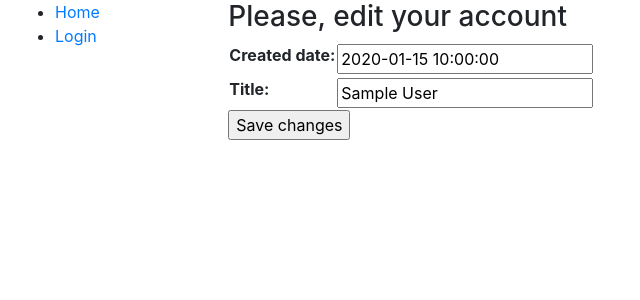
After one commit to hlorofilka/Mystash, a Django app: page /accounts/1/edit/ in a window 1280 px wide. The commit adds this page. Shown: the top 300 px of the page, without its empty margins (0-640 px from the left). Run offline with Django 3.2, Linux system fonts and the light colour scheme; tables that the repository leaves empty hold one stand-in row (values such as "Sample post"); some libraries are stand-ins or nearby versions.

Commit message:
CRUD accounts, upgrade Transaction

```diff
--- a/templates/base_generic.html
+++ b/templates/base_generic.html
@@ -19,6 +19,13 @@
           {% if user.is_authenticated %}
             <li>User: {{ user.get_username }}</li>
             <li><a href="{% url 'logout'%}?next={{request.path}}">Logout</a></li>
+            <p><b>Your accounts:</b> </p>
+            {% for account in accounts %}
+              <div><li>{{account.title}}<a class="btn btn-default" href="{% url 'account_update' pk=account.pk %}"><b>⟲</b></a><a class="btn btn-default" href="{% url 'account_delete' pk=account.pk %}"><b>X</b></a>
+              </li>
+            </div>
+            {% endfor %}
+            <p><a class="btn btn-default" href="{% url 'add_account'%}"><b>New account</b></a></p>
           {% else %}
             <li><a href="{% url 'login'%}?next={{request.path}}">Login</a></li>
           {% endif %}
--- a/transactions/admin.py
+++ b/transactions/admin.py
@@ -1,6 +1,7 @@
 from django.contrib import admin
-from .models import Transaction
+from .models import Transaction, Account
 
 
 # Register your models here.
 admin.site.register(Transaction)
+admin.site.register(Account)
--- a/transactions/models.py
+++ b/transactions/models.py
@@ -4,12 +4,21 @@ from django.utils import timezone
 from django.core.validators import MaxValueValidator, MinValueValidator
 
 # Create your models here.
+class Account(models.Model):
+    created_date = models.DateTimeField(default=timezone.now)
+    title = models.CharField(max_length=200)
+    holder = models.ForeignKey(settings.AUTH_USER_MODEL, on_delete=models.CASCADE, null=True, blank=True, default = None)
+    def __str__(self):
+        return self.title
+
 class Transaction(models.Model):
     created_date = models.DateTimeField(default=timezone.now)
-    owner = models.ForeignKey(settings.AUTH_USER_MODEL, on_delete=models.CASCADE)
+    owner = models.ForeignKey(settings.AUTH_USER_MODEL, on_delete=models.CASCADE, null=True, blank=True, default = None)
     transaction_type_choice = (('-', 'expense'), ('+', 'income'))
     transaction_type = models.CharField(max_length=1, choices=transaction_type_choice)
-    amount = models.FloatField(validators=[MinValueValidator(0.0), MaxValueValidator(999999999999.99)],)
+    account = models.ForeignKey(Account, on_delete=models.CASCADE, null=True, blank=True, default = None)
+    amount = models.FloatField(validators=[MinValueValidator(0.0), MaxValueValidator(999999999999.99)], null=True, blank=True, default = 0)
     comment = models.CharField(max_length=200)
+    is_initial = models.BooleanField(default=False)
     def __str__(self):
         return self.transaction_type+str(self.amount)+ " "+self.comment
--- /dev/null
+++ b/transactions/templates/transactions/account_form.html
@@ -0,0 +1,12 @@
+{% extends "base_generic.html" %}
+
+{% block content %}
+  <form action="" method="post">
+    {% csrf_token %}
+    <h3> Please, edit your account</h3>
+    <table>
+    {{ form.as_table }}
+    </table>
+    <input type="submit" value="Save changes">
+  </form>
+{% endblock %}
--- a/transactions/urls.py
+++ b/transactions/urls.py
@@ -2,7 +2,10 @@ from django.urls import path
 from . import views
 urlpatterns = [
     path('', views.index, name='index'),
+    path('new_account', views.add_account, name='add_account'),
     path('add/', views.add_transaction, name='add_transaction'),
     path('<int:pk>/edit/', views.edit_transaction, name='edit_transaction'),
     path('<int:pk>/delete/', views.TransactionDelete.as_view(), name='transaction_delete'),
+    path('accounts/<int:pk>/delete/', views.AccountDelete.as_view(), name='account_delete'),
+    path('accounts/<int:pk>/edit/', views.AccountUpdate.as_view(), name='account_update'),
 ]
--- a/transactions/views.py
+++ b/transactions/views.py
@@ -2,32 +2,38 @@ from django.shortcuts import render, get_object_or_404
 from django.http import HttpResponse, HttpResponseRedirect
 from django.urls import reverse, reverse_lazy
 from django.contrib.auth.decorators import login_required
-from django.views.generic.edit import CreateView, DeleteView
+from django.views.generic.edit import CreateView, DeleteView, UpdateView
 from django.template import loader
-from .models import Transaction
-from .forms import EditTransactionForm
+from .models import Transaction, Account
+from .forms import EditTransactionForm, CreateAccountForm
 
 @login_required
 def index(request):
     template = loader.get_template('transactions/transactions_list.html')
-    transactions = Transaction.objects.filter(owner=request.user).order_by('-created_date')
-    context = {'transactions': transactions}
+    transactions = Transaction.objects.filter(owner=request.user, is_initial=False).order_by('-created_date')
+    accounts = Account.objects.filter(holder=request.user).order_by('-created_date')
+    context = {
+        'transactions': transactions,
+        'accounts': accounts,
+    }
     return HttpResponse(template.render(context, request))
 
 @login_required
 def edit_transaction(request, pk):
     transaction = get_object_or_404(Transaction, pk=pk)
     if request.method == 'POST':
-        form = EditTransactionForm(request.POST, instance=transaction)
+        form = EditTransactionForm(request.POST, instance=transaction, request=request)
         if form.is_valid():
             transaction = form.save(commit=False)
             transaction.save()
             return HttpResponseRedirect(reverse('index'))
     else:
-        form = EditTransactionForm(instance=transaction)
+        form = EditTransactionForm(instance=transaction, request=request)
+    accounts = Account.objects.filter(holder=request.user).order_by('-created_date')
     context = {
         'form': form,
         'transaction': transaction,
+        'accounts': accounts,
     }
 
     return render(request, 'transactions/edit_transaction.html', context)
@@ -39,15 +45,60 @@ class TransactionDelete(DeleteView):
 @login_required
 def add_transaction(request):
     if request.method == 'POST':
-        form = EditTransactionForm(request.POST)
+        form = EditTransactionForm(request.POST, request=request)
         if form.is_valid():
             transaction = form.save(commit=False)
             transaction.owner = request.user
             transaction.save()
             return HttpResponseRedirect(reverse('index'))
     else:
-        form = EditTransactionForm()
-    return render(request, 'transactions/edit_transaction.html', {'form': form})
+        form = EditTransactionForm(request=request)
+    accounts = Account.objects.filter(holder=request.user).order_by('-created_date')
+    return render(request, 'transactions/edit_transaction.html', {'form': form, 'accounts': accounts})
+
+def makeinitialtransaction(account, sum):
+    transaction = Transaction.objects.create()
+    transaction.created_date = account.created_date
+    if sum<0:
+        transaction.transaction_type = '-'
+        transaction.amount = -1 * sum
+    else:
+        transaction.transaction_type = '+'
+        transaction.amount = sum
+    transaction.account = account
+    transaction.comment = 'Initial operation for account'
+    transaction.is_initial = True
+    return transaction
+
+@login_required
+def add_account(request):
+    account_instance = Account.objects.create();
+    if request.method == 'POST':
+        form = CreateAccountForm(request.POST)
+        if form.is_valid():
+            account_instance.holder = request.user
+            account_instance.created_date = form.cleaned_data['created_date']
+            account_instance.title = form.cleaned_data['title']
+            account_instance.save()
+            transaction = makeinitialtransaction(account_instance, form.cleaned_data['initial_balance'])
+            transaction.owner = request.user
+            transaction.save()
+            return HttpResponseRedirect(reverse('index'))
+    else:
+        form = CreateAccountForm()
+    accounts = Account.objects.filter(holder=request.user).order_by('-created_date')
+    return render(request, 'transactions/create_account.html', {'form': form, 'accounts': accounts})
+
+class AccountDelete(DeleteView):
+    model = Account
+    success_url = reverse_lazy('index')
+
+class AccountUpdate(UpdateView):
+    model = Account
+    fields = ['created_date', 'title', ]
+    success_url = reverse_lazy('index')
+
+
 
 
 
```
Also changed, not shown: transactions/forms.py (+12 -2 lines), transactions/templates/transactions/account_confirm_delete.html (added, +14 -0 lines), transactions/templates/transactions/create_account.html (added, +20 -0 lines), transactions/migrations/0003_account.py (added), transactions/migrations/0004_transaction_account.py (added), transactions/migrations/0005_auto_20190516_1022.py (added), transactions/migrations/0006_auto_20190516_1027.py (added), transactions/migrations/0007_auto_20190516_1030.py (added), transactions/migrations/0008_auto_20190516_1052.py (added), transactions/migrations/0009_auto_20190517_1223.py (added), transactions/migrations/0010_auto_20190517_1249.py (added), transactions/migrations/0011_auto_20190517_1252.py (added).
